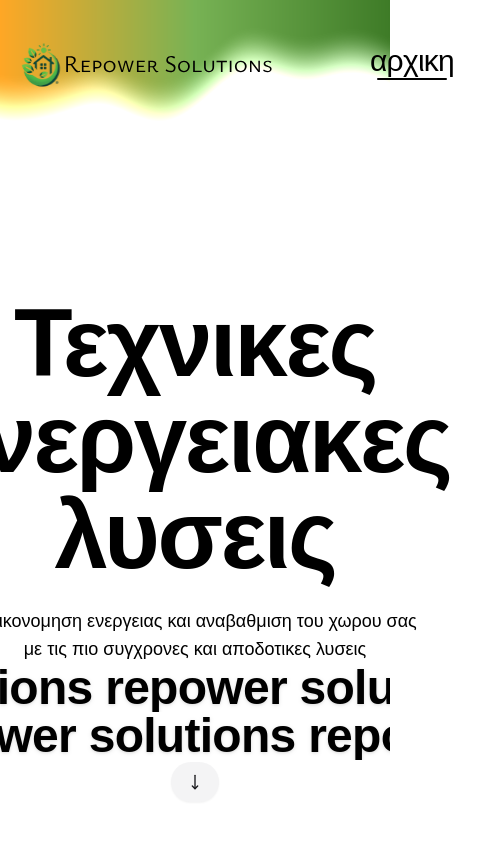
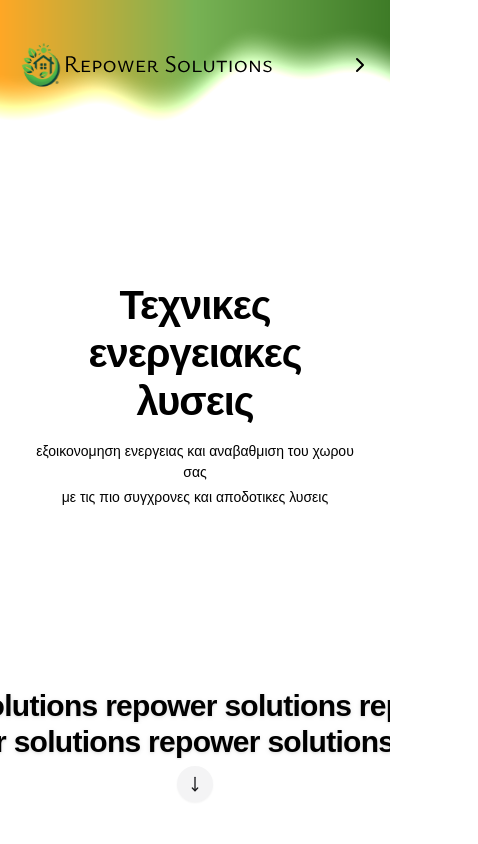
Before and after one commit to qaramanis/repower-solutions, a Next.js app: page / in a window 390 px wide. Shown: the top 844 px of the page, 478 px wide, since content can reach past the window. Built offline with nearby package versions, Linux system fonts and the light colour scheme; a web font is replaced by a local one.

Commit message:
fixed mobile view

```diff
--- a/app/globals.css
+++ b/app/globals.css
@@ -123,6 +123,59 @@ body {
   --color-sidebar-ring: var(--sidebar-ring);
 }
 
+@media (max-width: 640px) {
+  /* Adjust container width for mobile */
+  .container {
+    width: 92%;
+    max-width: 92%;
+    padding-left: 0.5rem;
+    padding-right: 0.5rem;
+  }
+
+  /* Adjust text sizes for mobile */
+  h1 {
+    font-size: clamp(2rem, 8vw, 3rem);
+    line-height: 1.2;
+  }
+
+  h2 {
+    font-size: clamp(1.75rem, 7vw, 2.5rem);
+    line-height: 1.2;
+  }
+
+  h3 {
+    font-size: clamp(1.5rem, 6vw, 2rem);
+    line-height: 1.3;
+  }
+
+  p {
+    font-size: clamp(0.875rem, 4vw, 1rem);
+  }
+
+  /* Make width narrower for mobile */
+  .max-w-4xl {
+    max-width: 92vw;
+  }
+
+  .max-w-6xl {
+    max-width: 92vw;
+  }
+
+  .max-w-8xl {
+    max-width: 92vw;
+  }
+
+  /* Hero section adjustments */
+  #hero h1 {
+    font-size: clamp(2.5rem, 10vw, 3.5rem);
+  }
+
+  #hero p {
+    font-size: clamp(0.875rem, 3.5vw, 1rem);
+    max-width: 90vw;
+  }
+}
+
 @layer base {
   * {
     @apply border-border outline-ring/50;
--- a/app/page.tsx
+++ b/app/page.tsx
@@ -7,10 +7,8 @@ import PageLoader from "@/components/loader/page-loader";
 export default function HomePage() {
   return (
     <div className="relative min-h-screen">
-      <PageLoader>
-        <Home />
-        <FooterNav />
-      </PageLoader>
+      <Home />
+      <FooterNav />
     </div>
   );
 }
--- a/components/header/header-link.tsx
+++ b/components/header/header-link.tsx
@@ -25,50 +25,18 @@ export default function HeaderLink({
     }
   };
 
-  // return (
-  //   <Link
-  //     href={href}
-  //     onMouseEnter={() => setIsHovered(index)}
-  //     onMouseLeave={() => setIsHovered(null)}
-  //     onClick={handleClick}
-  //     className="text-black relative tracking-tight text-3xl px-4 py-2 flex items-center justify-center"
-  //   >
-  //     <span className="z-10 -mt-2">{text}</span>{" "}
-  //     {isActive && isHovered === null && (
-  //       <motion.span
-  //         className="absolute inset-0 bg-[#ffffff]/45  rounded-full z-0"
-  //         layoutId="header-link-underline"
-  //         transition={{
-  //           duration: 0.8,
-  //           ease: [0.175, 0.885, 0.32, 1],
-  //         }}
-  //       />
-  //     )}
-  //     {isHovered === index && (
-  //       <motion.span
-  //         className="absolute inset-0 bg-[#ffffff]/45 underline decoration-pink-500 rounded-full z-0"
-  //         layoutId="header-link-underline"
-  //         transition={{
-  //           duration: 0.8,
-  //           ease: [0.175, 0.885, 0.32, 1],
-  //         }}
-  //       />
-  //     )}
-  //   </Link>
-  // );
-
   return (
     <Link
       href={href}
       onMouseEnter={() => setIsHovered(index)}
       onMouseLeave={() => setIsHovered(null)}
       onClick={handleClick}
-      className="text-black relative tracking-tight text-3xl px-4 py-2 flex items-center justify-center"
+      className="text-black relative tracking-tight text-lg sm:text-xl md:text-3xl px-2 md:px-4 py-1 md:py-2 flex items-center justify-center"
     >
-      <span className="z-10 -mt-2">{text}</span>{" "}
+      <span className="z-10 mr-1">{text}</span>{" "}
       {isActive && isHovered === null && (
         <motion.span
-          className="absolute bottom-15/100 left-2/10 right-2/10 h-0.5 bg-black z-0 rounded-full"
+          className="absolute bottom-15/100 md:left-2/10 md:right-2/10 left-3/10 right-3/10 h-0.5 bg-black z-0 rounded-full"
           layoutId="header-link-underline"
           transition={{
             duration: 0.8,
@@ -78,7 +46,7 @@ export default function HeaderLink({
       )}
       {isHovered === index && (
         <motion.span
-          className="absolute bottom-15/100 left-2/10 right-2/10 h-0.5 bg-black z-0 rounded-full"
+          className="absolute bottom-15/100 md:left-2/10 md:right-2/10 left-2/10 right-2/10 h-0.5 bg-black z-0 rounded-full"
           layoutId="header-link-underline"
           transition={{
             duration: 0.8,
--- a/components/header/header-nav.tsx
+++ b/components/header/header-nav.tsx
@@ -9,7 +9,6 @@ export default function HeaderNav() {
   const [isHovered, setIsHovered] = useState<number | null>(null);
   const [activeSection, setActiveSection] = useState<string>("hero");
 
-  // Track scroll position to update active section
   useEffect(() => {
     const sections = ["hero", "services", "contact"];
 
@@ -43,7 +42,7 @@ export default function HeaderNav() {
   const scrollToSection = (sectionId: string) => {
     const element = document.getElementById(sectionId);
     if (element) {
-      const offsetPosition = sectionId === "hero" ? 0 : element.offsetTop - 90;
+      const offsetPosition = sectionId === "hero" ? 0 : element.offsetTop - 45;
       window.scrollTo({
         top: offsetPosition,
         behavior: "smooth",
@@ -52,11 +51,11 @@ export default function HeaderNav() {
   };
 
   return (
-    <div className="flex flex-row gap-2 ml-4 ">
+    <div className="flex flex-row gap-1 md:gap-2">
       <HeaderLink
         key="hero"
         text="αρχικη"
-        href="#hero"
+        href="#"
         isActive={activeSection === "hero"}
         isHovered={isHovered}
         setIsHovered={setIsHovered}
@@ -66,7 +65,7 @@ export default function HeaderNav() {
       <HeaderLink
         key="services"
         text="υπηρεσιες"
-        href="#services"
+        href="#"
         isActive={activeSection === "services"}
         isHovered={isHovered}
         setIsHovered={setIsHovered}
@@ -76,7 +75,7 @@ export default function HeaderNav() {
       <HeaderLink
         key="contact"
         text="επικοινωνια"
-        href="#contact"
+        href="#"
         isActive={activeSection === "contact"}
         isHovered={isHovered}
         setIsHovered={setIsHovered}
--- /dev/null
+++ b/components/header/mobile-header-nav.tsx
@@ -0,0 +1,139 @@
+"use client";
+
+import { useState, useEffect } from "react";
+import { motion, AnimatePresence } from "motion/react";
+import { ChevronRight } from "lucide-react";
+import HeaderLink from "./header-link";
+
+export default function MobileHeaderNav() {
+  const [isOpen, setIsOpen] = useState(false);
+  const [activeSection, setActiveSection] = useState<string>("hero");
+
+  useEffect(() => {
+    const handleClickOutside = (e: MouseEvent) => {
+      const target = e.target as HTMLElement;
+      if (isOpen && !target.closest(".mobile-nav-container")) {
+        setIsOpen(false);
+      }
+    };
+
+    document.addEventListener("click", handleClickOutside);
+    return () => document.removeEventListener("click", handleClickOutside);
+  }, [isOpen]);
+
+  useEffect(() => {
+    const sections = ["hero", "services", "contact"];
+
+    const observerOptions = {
+      root: null,
+      rootMargin: "-40% 0px",
+      threshold: 0,
+    };
+
+    const observerCallback = (entries: IntersectionObserverEntry[]) => {
+      entries.forEach((entry) => {
+        if (entry.isIntersecting) {
+          setActiveSection(entry.target.id);
+        }
+      });
+    };
+
+    const observer = new IntersectionObserver(
+      observerCallback,
+      observerOptions
+    );
+
+    sections.forEach((id) => {
+      const element = document.getElementById(id);
+      if (element) observer.observe(element);
+    });
+
+    return () => observer.disconnect();
+  }, []);
+
+  const scrollToSection = (sectionId: string) => {
+    const element = document.getElementById(sectionId);
+    if (element) {
+      const offsetPosition = sectionId === "hero" ? 0 : element.offsetTop - 45;
+      window.scrollTo({
+        top: offsetPosition,
+        behavior: "smooth",
+      });
+      setIsOpen(false);
+    }
+  };
+
+  return (
+    <div className="mobile-nav-container relative md:hidden">
+      <motion.div
+        animate={{ rotate: isOpen ? 90 : 0 }}
+        transition={{ duration: 0.3 }}
+      >
+        <button
+          className="p-2 focus:outline-none"
+          onClick={() => setIsOpen(!isOpen)}
+          aria-label={isOpen ? "Close menu" : "Open menu"}
+        >
+          <ChevronRight size={24} />
+        </button>
+      </motion.div>
+
+      <AnimatePresence>
+        {isOpen && (
+          <motion.div
+            initial={{ opacity: 0, y: -20 }}
+            animate={{ opacity: 1, y: 0 }}
+            exit={{ opacity: 0, y: -20 }}
+            transition={{ duration: 0.3 }}
+            className="absolute top-16 right-0 bg-white/90 backdrop-blur-sm rounded-lg shadow-lg p-4 z-50 w-64"
+          >
+            <div className="flex flex-col gap-4">
+              <div
+                className="cursor-pointer"
+                onClick={() => scrollToSection("hero")}
+              >
+                <HeaderLink
+                  text="αρχικη"
+                  href="#"
+                  isActive={activeSection === "hero"}
+                  isHovered={null}
+                  setIsHovered={() => {}}
+                  index={0}
+                  onClick={() => scrollToSection("hero")}
+                />
+              </div>
+              <div
+                className="cursor-pointer"
+                onClick={() => scrollToSection("services")}
+              >
+                <HeaderLink
+                  text="υπηρεσιες"
+                  href="#"
+                  isActive={activeSection === "services"}
+                  isHovered={null}
+                  setIsHovered={() => {}}
+                  index={1}
+                  onClick={() => scrollToSection("services")}
+                />
+              </div>
+              <div
+                className="cursor-pointer"
+                onClick={() => scrollToSection("contact")}
+              >
+                <HeaderLink
+                  text="επικοινωνια"
+                  href="#"
+                  isActive={activeSection === "contact"}
+                  isHovered={null}
+                  setIsHovered={() => {}}
+                  index={2}
+                  onClick={() => scrollToSection("contact")}
+                />
+              </div>
+            </div>
+          </motion.div>
+        )}
+      </AnimatePresence>
+    </div>
+  );
+}
--- a/components/header/site-header.tsx
+++ b/components/header/site-header.tsx
@@ -3,15 +3,35 @@
 import Link from "next/link";
 
 import HeaderNav from "./header-nav";
+import MobileHeaderNav from "./mobile-header-nav";
 import RepowerSolutionsLogo from "../repower-solutions-logo";
 
 export function SiteHeader() {
+  const scrollToTop = (e: React.MouseEvent) => {
+    e.preventDefault();
+    window.scrollTo({
+      top: 0,
+      behavior: "smooth",
+    });
+  };
+
   return (
-    <header className="fixed top-8 z-50 flex justify-between items-center p-2.5">
-      <Link href="/" className="flex items-center ml-2 mr-16">
+    <header className="fixed top-8 z-50 flex justify-between items-center p-2.5 w-full">
+      <Link
+        href="/"
+        className="flex items-center ml-2 mr-16 cursor-pointer"
+        onClick={scrollToTop}
+      >
         <RepowerSolutionsLogo className="min-w-64" />
       </Link>
-      <HeaderNav />
+
+      <div className="hidden md:block">
+        <HeaderNav />
+      </div>
+
+      <div className="md:hidden">
+        <MobileHeaderNav />
+      </div>
     </header>
   );
 }
--- a/components/home/hero.tsx
+++ b/components/home/hero.tsx
@@ -15,40 +15,42 @@ export default function Hero() {
   return (
     <section
       id="hero"
-      className="relative w-screen h-screen flex flex-col items-center justify-center text-center px-4"
+      className="relative w-full min-h-screen flex flex-col items-center justify-center text-center px-4"
     >
-      <div className="absolute max-w-4xl top-35/100">
-        <h1 className="text-8xl font-extrabold tracking-tight mb-6">
-          Τεχνικες
-          <br />
-          ενεργειακες λυσεις
+      <div className="absolute max-w-4xl top-1/3 md:top-35/100 px-4">
+        <h1 className="text-4xl sm:text-5xl md:text-6xl lg:text-8xl font-extrabold tracking-tight mb-4 md:mb-6">
+          <span className="block">Τεχνικες</span>
+          <span className="block">ενεργειακες λυσεις</span>
         </h1>
 
-        <p className="text-lg md:text-2xl mt-4 max-w-2xl mx-auto">
-          εξοικονομηση ενεργειας και αναβαθμιση του χωρου σας
-          <br />
-          με τις πιο συγχρονες και αποδοτικες λυσεις
+        <p className="text-base sm:text-lg md:text-2xl mt-2 md:mt-4 max-w-2xl mx-auto">
+          <span className="block">
+            εξοικονομηση ενεργειας και αναβαθμιση του χωρου σας
+          </span>
+          <span className="block mt-1 md:mt-0">
+            με τις πιο συγχρονες και αποδοτικες λυσεις
+          </span>
         </p>
       </div>
-      <div className="absolute w-full bottom-1/10">
+      <div className="absolute w-full bottom-1/10 md:bottom-1/10 sm:block">
         <ScrollVelocity
           texts={[
             "repower solutions repower solutions",
             "repower solutions repower solutions",
           ]}
           velocity={50}
-          className="text-5xl font-semibold font-display"
+          className="text-3xl md:text-5xl font-semibold font-display"
         />
       </div>
       <div className="absolute bottom-5/100">
         <Button
           onClick={scrollToNextSection}
           variant="secondary"
-          className="rounded-full p-2 cursor-pointer transition-transform duration-200 hover:scale-110"
+          className="rounded-full p-1 md:p-2 cursor-pointer transition-transform duration-200 hover:scale-110"
           aria-label="Scroll down"
-          size="lg"
+          size="icon"
         >
-          <MoveDown size={64} />
+          <MoveDown size={32} className="md:w-12 md:h-12" />
         </Button>
       </div>
     </section>
--- a/components/loader/page-loader.tsx
+++ b/components/loader/page-loader.tsx
@@ -29,7 +29,6 @@ export default function PageLoader({
 
   useEffect(() => {
     if (!isLoading) {
-      // Add a small delay before removing from DOM
       const timer = setTimeout(() => {
         setIsVisible(false);
       }, transitionDuration);
@@ -61,7 +60,7 @@ export default function PageLoader({
             }}
             transition={{
               duration: transitionDuration / 1000,
-              ease: [0.19, 1, 0.22, 1], // Exponential easing
+              ease: [0.19, 1, 0.22, 1],
             }}
           >
             <RepowerLogoLoader />
```
